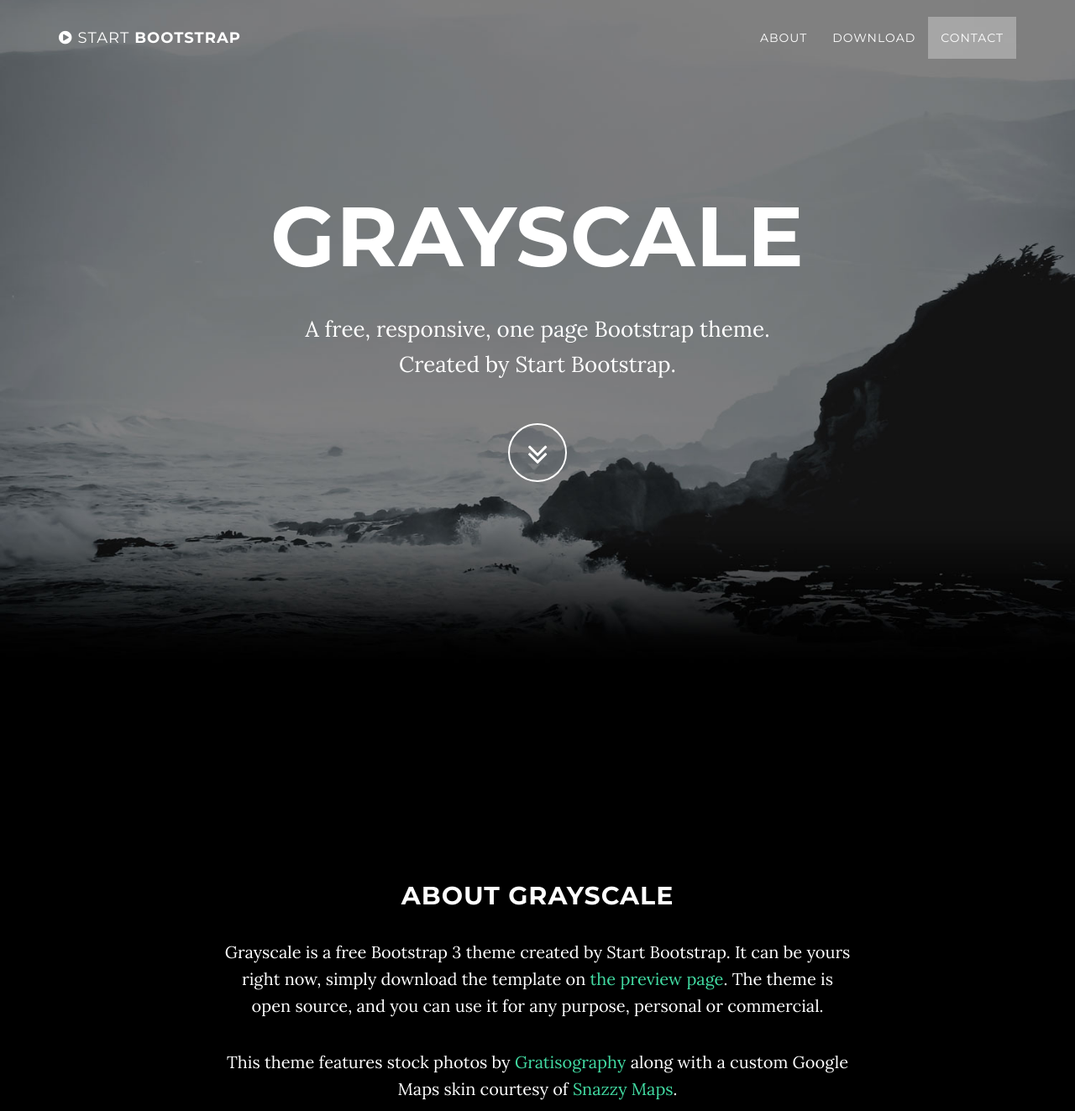
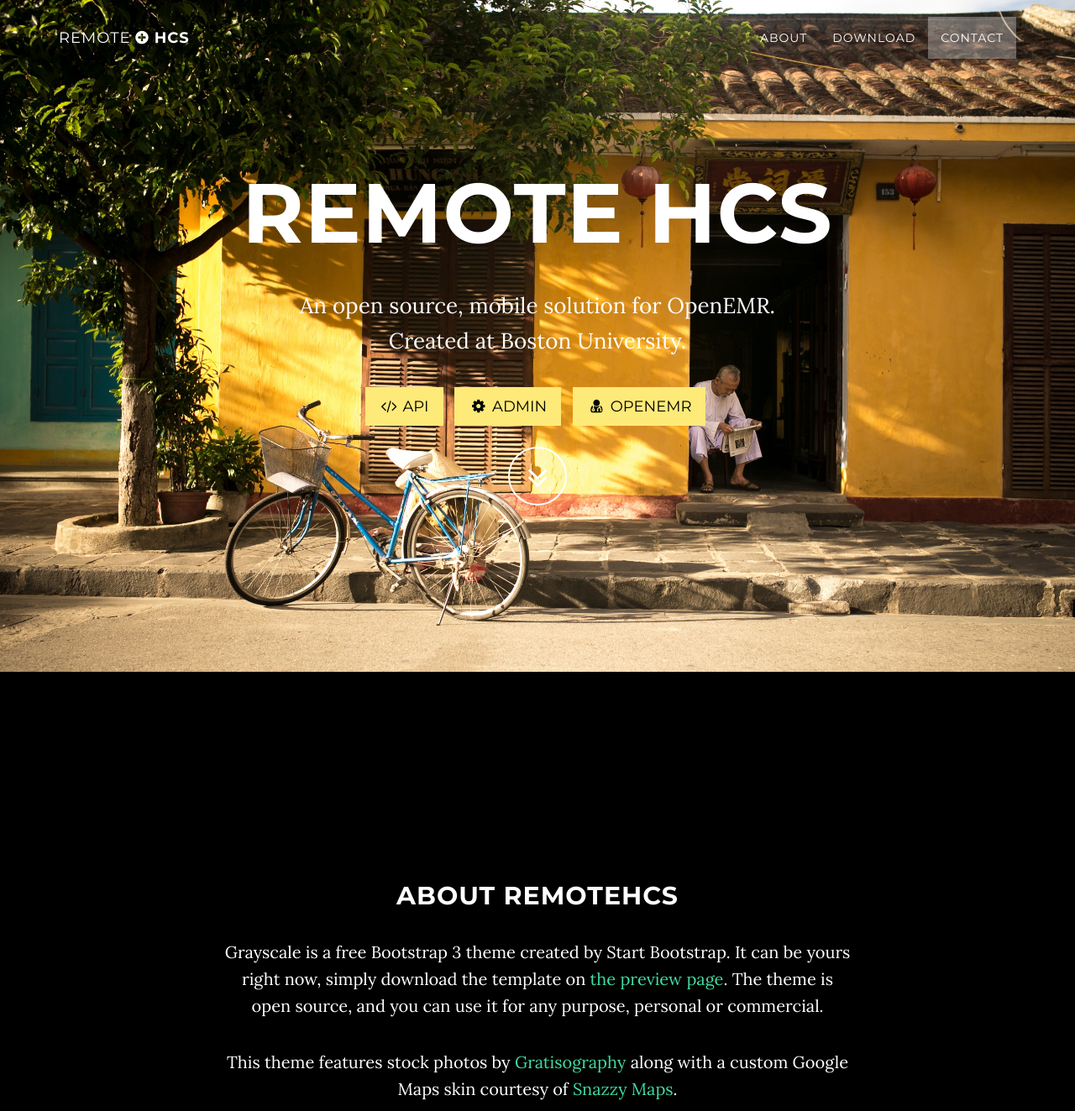
Before and after one commit to ryanoflaherty/OpenEMR-API, a Django app: page / in a window 1280 px wide. Shown: the top 1323 px of the page at 84% size. Run offline with Django 3.2, Linux system fonts and the light colour scheme; some libraries are stand-ins or nearby versions.

Commit message:
landing page for remotehcs

```diff
--- a/Django/openemr_api_project/static/bootstrap/css/grayscale.css
+++ b/Django/openemr_api_project/static/bootstrap/css/grayscale.css
@@ -305,17 +305,17 @@
 }
 
 .btn-default {
-    border: 1px solid #42dca3;
-    color: #42dca3;
-    background-color: transparent;
+    border: 1px solid #fdea79;
+    color: #000;
+    background-color: #fdea79;
 }
 
 .btn-default:hover,
 .btn-default:focus {
-    border: 1px solid #42dca3;
+    border: 1px solid #fdea79;
     outline: 0;
     color: #000;
-    background-color: #42dca3;
+    background-color: #fdea79;
 }
 
 ul.banner-social-buttons {
--- a/Django/openemr_api_project/static/bootstrap/sass/_variables.scss
+++ b/Django/openemr_api_project/static/bootstrap/sass/_variables.scss
@@ -1,3 +1,3 @@
 // Variables
 
-$primary: #42DCA3;
+$primary: #fdea79;
--- a/Django/openemr_api_project/templates/bootstrap/index.html
+++ b/Django/openemr_api_project/templates/bootstrap/index.html
@@ -9,7 +9,7 @@
     <meta name="description" content="">
     <meta name="author" content="">
 
-    <title>Grayscale - Start Bootstrap Theme</title>
+    <title>RemoteHCS</title>
 
     <!-- Bootstrap Core CSS -->
     <link href="/static/bootstrap/css/bootstrap.min.css" rel="stylesheet">
@@ -41,7 +41,7 @@
                     <i class="fa fa-bars"></i>
                 </button>
                 <a class="navbar-brand page-scroll" href="#page-top">
-                    <i class="fa fa-play-circle"></i>  <span class="light">Start</span> Bootstrap
+                      <span class="light">Remote </span><i class="fa fa-plus-circle"></i> HCS
                 </a>
             </div>
 
@@ -74,8 +74,19 @@
             <div class="container">
                 <div class="row">
                     <div class="col-md-8 col-md-offset-2">
-                        <h1 class="brand-heading">Grayscale</h1>
-                        <p class="intro-text">A free, responsive, one page Bootstrap theme.<br>Created by Start Bootstrap.</p>
+                        <h1 class="brand-heading">Remote HCS</h1>
+                        <p class="intro-text">An open source, mobile solution for OpenEMR.<br>Created at Boston University.</p>
+                        <ul class="list-inline banner-social-buttons">
+                            <li>
+                                <a href="/api" class="btn btn-default btn-lg"><i class="fa fa-code fa-fw"></i> <span class="network-name">API</span></a>
+                            </li>
+                            <li>
+                                <a href="/admin" class="btn btn-default btn-lg"><i class="fa fa-cog fa-fw"></i> <span class="network-name">Admin</span></a>
+                            </li>
+                            <li>
+                                <a href="http://remotehcs.com/openemr" class="btn btn-default btn-lg"><i class="fa fa-user-md fa-fw"></i> <span class="network-name">OpenEMR</span></a>
+                            </li>
+                        </ul>
                         <a href="#about" class="btn btn-circle page-scroll">
                             <i class="fa fa-angle-double-down animated"></i>
                         </a>
@@ -89,7 +100,7 @@
     <section id="about" class="container content-section text-center">
         <div class="row">
             <div class="col-lg-8 col-lg-offset-2">
-                <h2>About Grayscale</h2>
+                <h2>About RemoteHCS</h2>
                 <p>Grayscale is a free Bootstrap 3 theme created by Start Bootstrap. It can be yours right now, simply download the template on <a href="http://startbootstrap.com/template-overviews/grayscale/">the preview page</a>. The theme is open source, and you can use it for any purpose, personal or commercial.</p>
                 <p>This theme features stock photos by <a href="http://gratisography.com/">Gratisography</a> along with a custom Google Maps skin courtesy of <a href="http://snazzymaps.com/">Snazzy Maps</a>.</p>
                 <p>Grayscale includes full HTML, CSS, and custom JavaScript files along with LESS files for easy customization.</p>
@@ -114,7 +125,7 @@
     <section id="contact" class="container content-section text-center">
         <div class="row">
             <div class="col-lg-8 col-lg-offset-2">
-                <h2>Contact Start Bootstrap</h2>
+                <h2>Contact Us</h2>
                 <p>Feel free to email us to provide some feedback on our templates, give us suggestions for new templates and themes, or to just say hello!</p>
                 <p><a href="mailto:feedback@startbootstrap.com">feedback@startbootstrap.com</a>
                 </p>
```
Also changed, not shown: Django/openemr_api_project/templates/base.html (+29 -2 lines), Django/openemr_api_project/static/bootstrap/img/intro-bg-gradient.jpg (added), Django/openemr_api_project/static/bootstrap/img/intro-bg.jpg.
